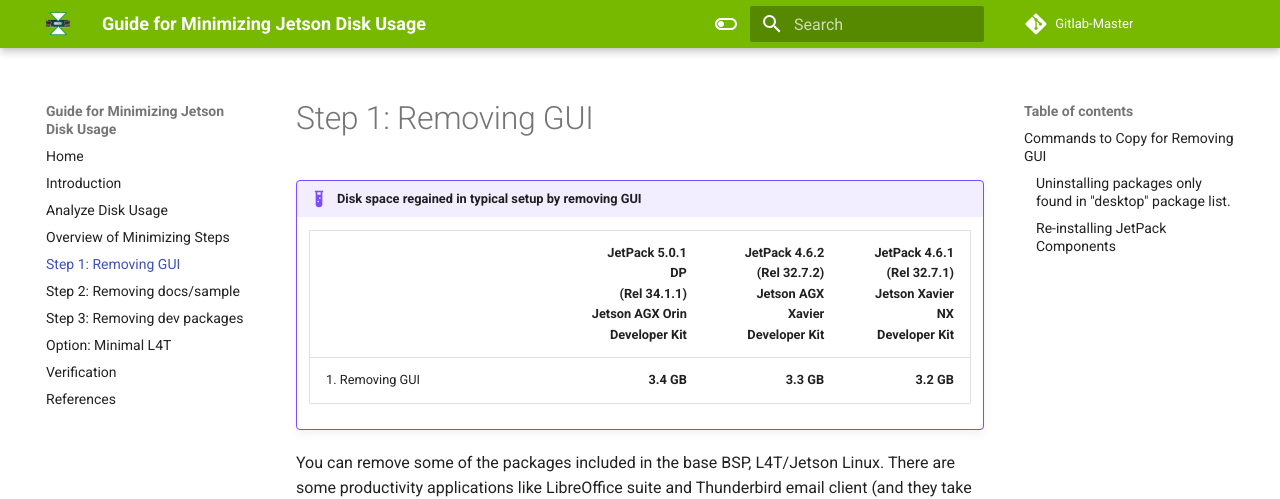
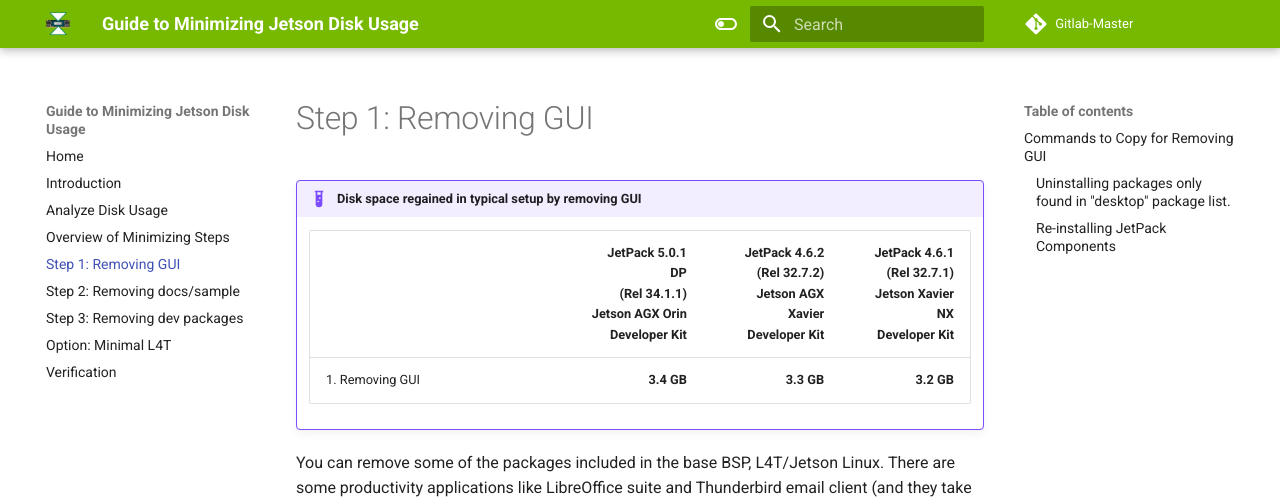
Before and after one commit to NVIDIA-AI-IOT/jetson-min-disk, an MkDocs documentation site: the page built from docs/step1.md, in a window 1280 px wide. Shown: the top 499 px of the page. Built offline with MkDocs 1.6.1 and Material for MkDocs 9.7.7, drawn with Linux system fonts in a browser that asks for light colours.

Commit message:
Fix the site title specified

```diff
--- a/mkdocs.yml
+++ b/mkdocs.yml
@@ -1,4 +1,4 @@
-site_name: Guide for Minimizing Jetson Disk Usage
+site_name: Guide to Minimizing Jetson Disk Usage
 theme:
     name: "material"
     favicon: images/jetson-min-disk_favicon.png
@@ -65,7 +65,6 @@
   - "Step 3: Removing dev packages": step3.md
   - "Option: Minimal L4T": minimal-l4t.md
   - "Verification": verification.md
-  - "References": references.md
 
 extra:
   analytics:
```
